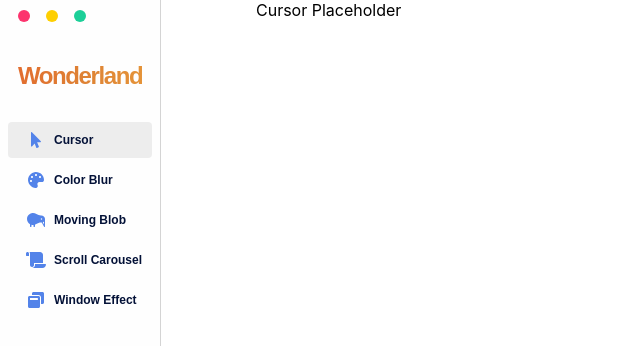
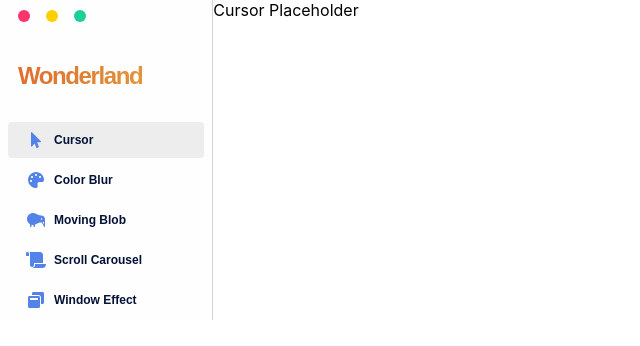
Before and after one commit to hwhong/wonderland, a React (Create React App) app: page / in a window 1280 px wide. Shown: the top 346 px of the page, without its empty margins (0-640 px from the left). Built offline with nearby package versions, Linux system fonts and the light colour scheme.

Commit message:
will comeback. the layout is a mess

```diff
--- a/src/components/sidebar/sidebar.module.css
+++ b/src/components/sidebar/sidebar.module.css
@@ -2,9 +2,9 @@
   border-right: 1px solid #d4d4d4;
   background-color: #fefefe;
   flex-direction: column;
-  position: fixed;
+  position: sticky;
   display: flex;
-  height: 100%;
+
   width: auto;
   top: 0;
   left: 0;
--- a/src/components/window-effect/window-effect.module.css
+++ b/src/components/window-effect/window-effect.module.css
@@ -1,5 +1,6 @@
-.windowContainer {
+.rootContainer {
   justify-content: center;
+  flex-direction: column;
   display: flex;
 }
 
--- a/src/main.module.css
+++ b/src/main.module.css
@@ -9,8 +9,11 @@
 .leftPane {
   /* height: 100vh; */
   width: 20%;
+  top: 0;
+
+  position: sticky;
 }
 
 .rightPane {
-  width: auto;
+  width: 100%;
 }
```
